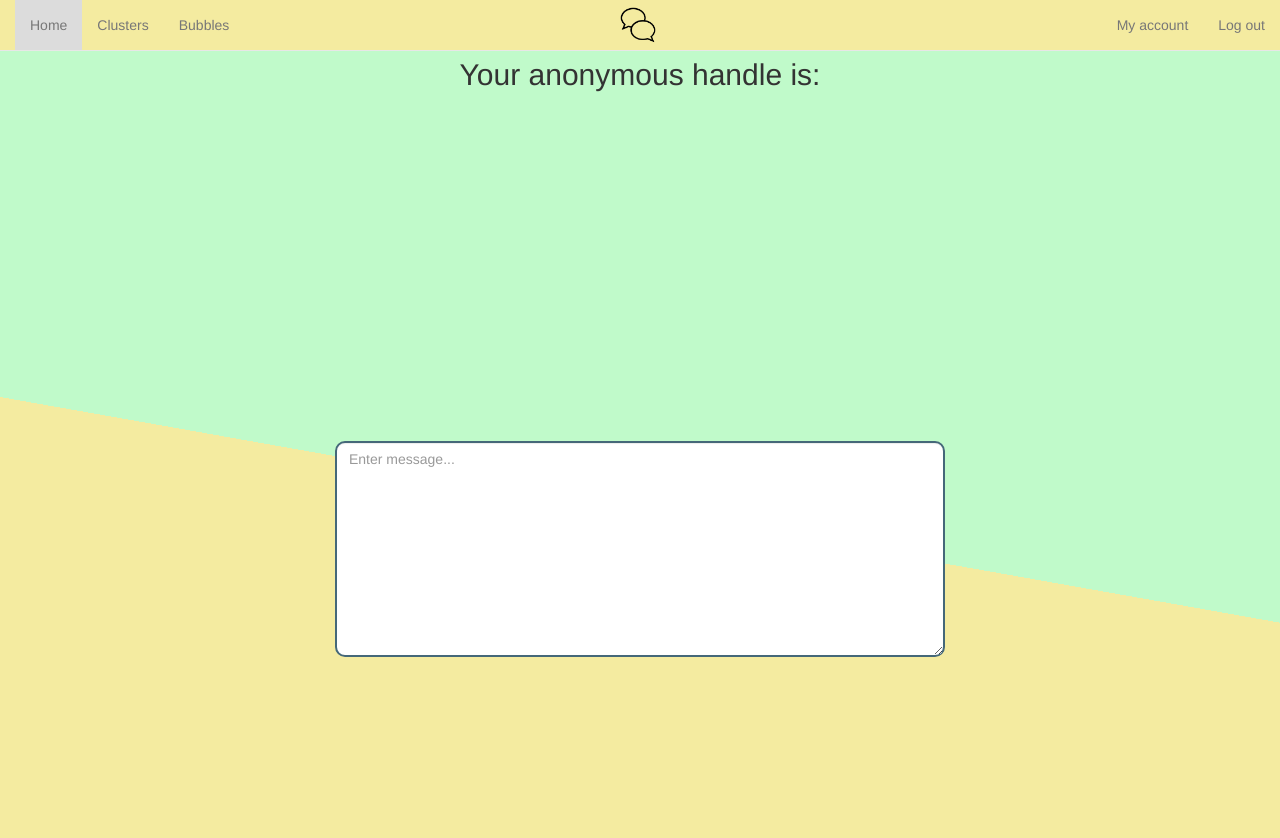
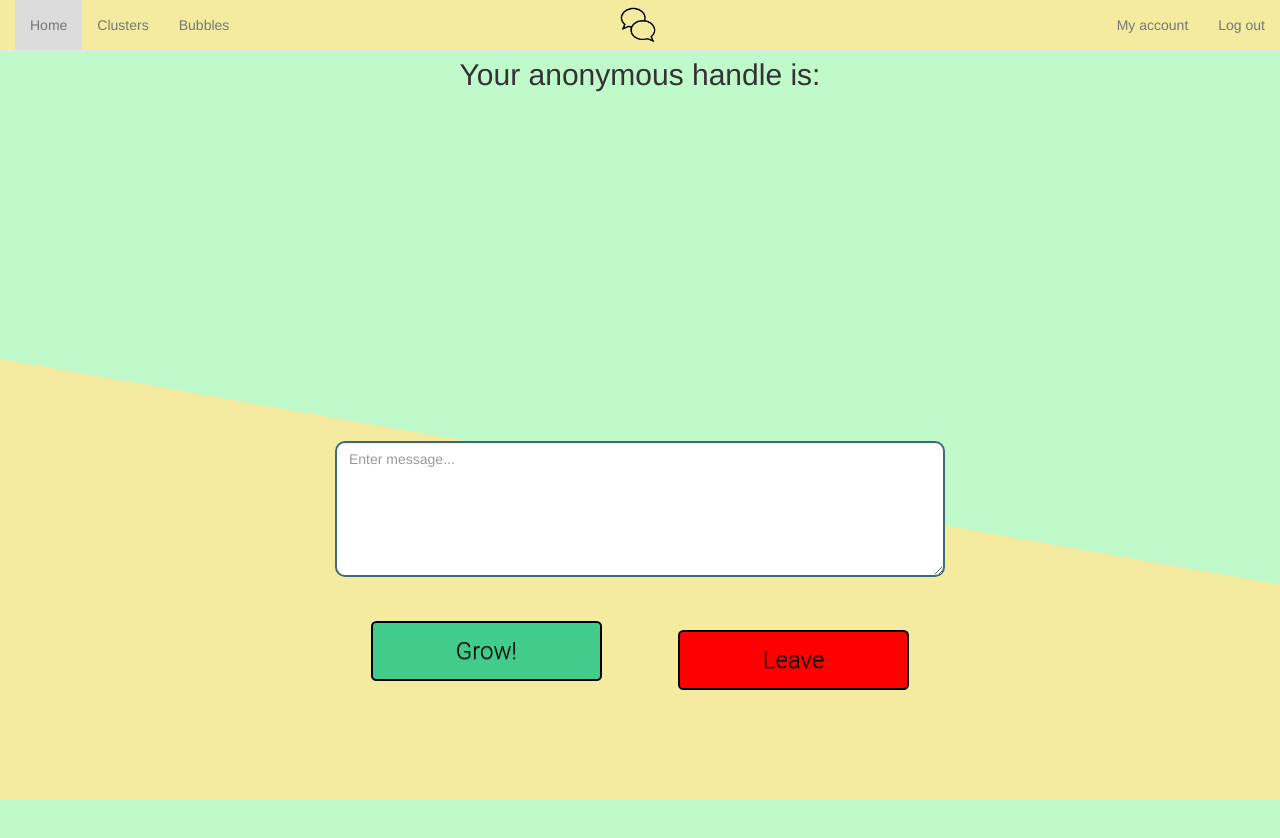
Before and after one commit to StormFireFox1/BubbleChat, a Node server app: page /bubble in a window 1280 px wide; the page is wider, and only the part inside the window is pictured. After the commit the page ends 800 px from the top of that part, so only its background shows below. Run offline with Node 20, Linux system fonts and the light colour scheme; the visitor is signed in with stand-in values (Sample User, id 1); some libraries are stand-ins or nearby versions; some web fonts are replaced.

Commit message:
Fixed chatroom

```diff
--- a/public/stylesheets/bubble.css
+++ b/public/stylesheets/bubble.css
@@ -3,6 +3,7 @@ html,
 body {
   width: 100%;
   height: 100%;
+  overflow-x:hidden;
   background: linear-gradient(10deg, #f4eba0 43%, #c0faca 43%);
 }
 .navbar-brand {
@@ -50,3 +51,31 @@ body {
     padding: 2px 3px;
     width: 398px;
 }
+
+
+
+a.button5 {
+    display: inline-block;
+    padding: 0.46em 1.6em;
+    border: 0.1em solid #000000;
+    margin: 0 0.2em 0.2em 0;
+    border-radius: 0.22em;
+    box-sizing: border-box;
+    text-decoration: none;
+    font-family: 'Roboto', sans-serif;
+    font-weight: 300;
+    color: #000000;
+    text-shadow: 0 0.04em 0.04em rgba(0, 0, 0, 0.35);
+    background-color: #FFFFFF;
+    text-align: center;
+    transition: all 0.15s;
+    top:-1%;
+    position: relative;
+font-size: 24px;
+  }
+
+  a.button5:hover {
+    text-shadow: 0 0 2em rgba(255, 255, 255, 1);
+    color: #FFFFFF;
+    border-color: #FFFFFF;
+  }
--- a/views/bubble.hbs
+++ b/views/bubble.hbs
@@ -27,7 +27,7 @@
                     </div>
                 </div>
                 <br>
-                    <textarea rows="10" cols="10" id="textarea" class="form-control" placeholder="Enter message..."></textarea>
+                    <textarea rows="6" cols="8" id="textarea" class="form-control" placeholder="Enter message..."></textarea>
             </div>
         </div>
     </div>
@@ -110,3 +110,5 @@
 
     })();
 </script>
+        <a href="/bubble" class="button5" style="background-color:#42cc8c; margin-left:29%;margin-right:53%;display:block;margin-top:4%;margin-bottom:0%">Grow!</a>
+        <a href="/bubble" class="button5" style="background-color:#ff0000; margin-left:53%;margin-right:29%;display:block;margin-top:-4%;margin-bottom:0%">Leave</a>
```
